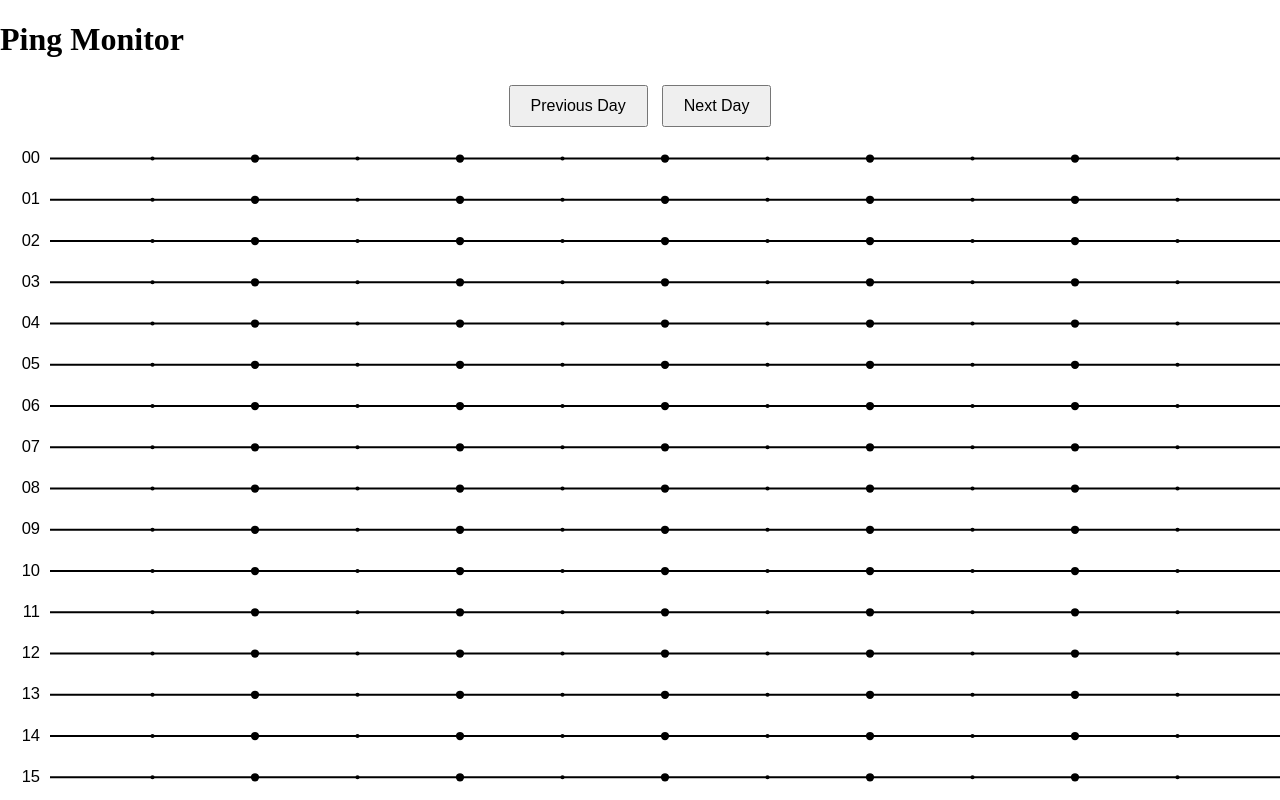
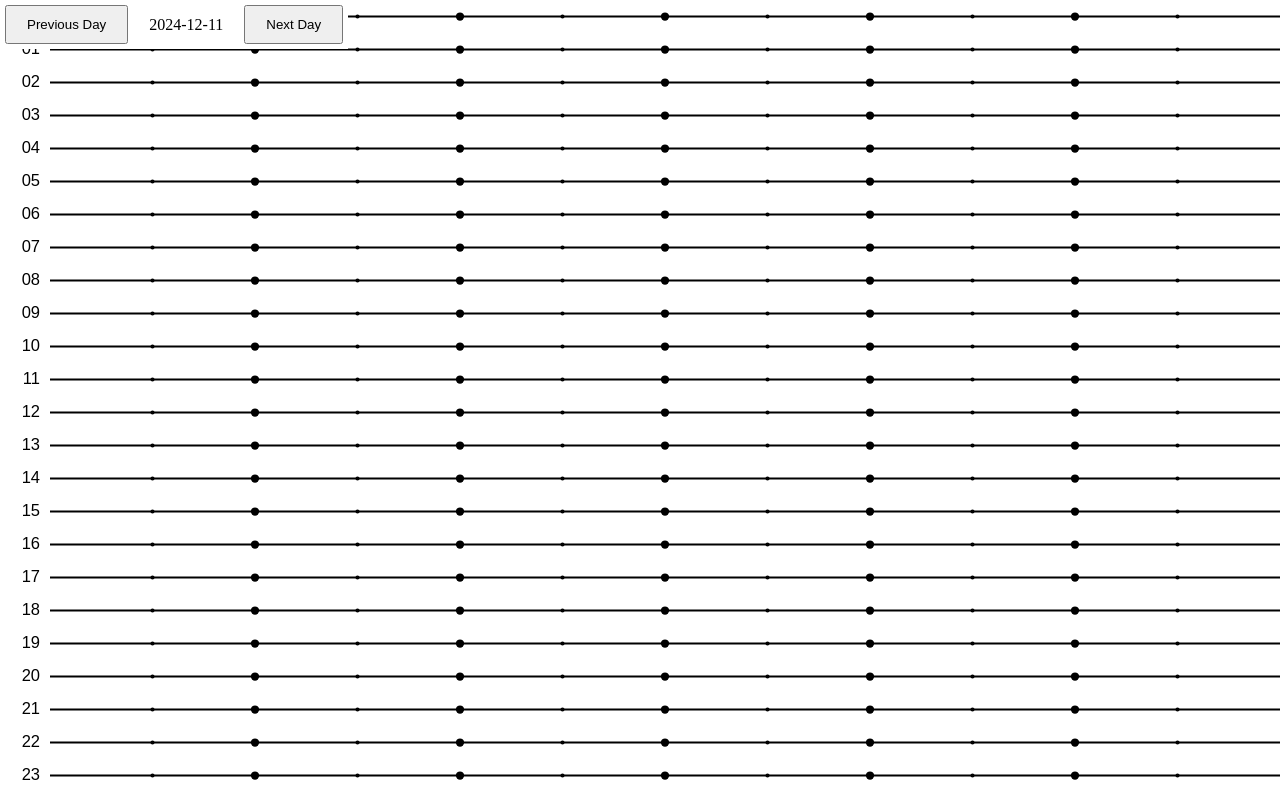
Before and after one commit to narumichi/PingMonitor, a website: page public/index.html in a window 1280 px wide. Shown: the top 800 px of the page. Drawn offline with Linux system fonts and the light colour scheme; no server answers.

Commit message:
とりあえずの完成。

```diff
--- a/public/app.js
+++ b/public/app.js
@@ -1,14 +1,14 @@
 const responseTimes = [];
-const failedTimes = [];
 let currentDate = new Date();
 
 async function loadLogs(date) {
 	responseTimes.length = 0;
-	failedTimes.length = 0;
 
 	const isoDate = date.toISOString().split("T")[0];
 	const response = await fetch(`/logs?date=${isoDate}`);
 	const text = await response.text();
+	const currentDate = document.getElementById("current-day");
+	currentDate.innerHTML = isoDate;
 
 	const lines = text.split("\n");
 	lines.forEach((line) => {
@@ -16,12 +16,9 @@ async function loadLogs(date) {
 		if (parts.length < 2) return;
 
 		const timestamp = new Date(parts[0]);
-		const value = parts[1] === "Ping failed" ? null : parseFloat(parts[1]);
+		const value = parts[1] === "Ping failed" ? -1 : parseFloat(parts[1]); // 失敗は -1 を入れておく。その他はそのままの値。
 
 		responseTimes.push({ time: timestamp, value });
-		if (value === null) {
-			failedTimes.push(timestamp);
-		}
 	});
 	updateHeatmap();
 }
@@ -30,7 +27,6 @@ function initializeHeatmap() {
 	const today = new Date(currentDate);
 	today.setHours(0, 0, 0, 0);
 	responseTimes.length = 0;
-	failedTimes.length = 0;
 
 	for (let hour = 0; hour < 24; hour++) {
 		const dateTime = new Date(today.getTime() + hour * 60 * 60 * 1000);
@@ -43,20 +39,19 @@ function updateHeatmap() {
 	const ctx = canvas.getContext("2d");
 	const pageHeight = window.innerHeight;
 	const rowHeight = Math.floor(pageHeight / 24);
-	const marginHeight = rowHeight / 4;
 	const labelWidth = 50;
 	const containerWidth = canvas.clientWidth - labelWidth;
 	const pixelsPerMs = containerWidth / (60 * 60 * 1000);
 
 	canvas.width = containerWidth + labelWidth;
-	canvas.height = 24 * (rowHeight + marginHeight);
+	canvas.height = 24 * rowHeight;
 
-	drawHourLabels(ctx, labelWidth, rowHeight, marginHeight);
-	drawTimeLines(ctx, labelWidth, containerWidth, rowHeight, marginHeight);
+	drawHourLabels(ctx, labelWidth, rowHeight);
+	drawTimeLines(ctx, labelWidth, containerWidth, rowHeight);
 
 	for (let hour = 0; hour < 24; hour++) {
 		const rowIndex = hour;
-		const y = rowIndex * (rowHeight + marginHeight);
+		const y = rowIndex * rowHeight;
 
 		const hourStart = new Date(currentDate.getFullYear(), currentDate.getMonth(), currentDate.getDate(), hour, 0, 0);
 		const hourEnd = new Date(hourStart.getTime() + 60 * 60 * 1000);
@@ -74,7 +69,7 @@ function updateHeatmap() {
 				return;
 			}
 
-			if (failedTimes.some((time) => time.getTime() === entry.time.getTime())) {
+			if (entry.value < 0) {
 				ctx.fillStyle = "rgb(255, 0, 0)"; // Ping失敗は赤
 			} else {
 				const intensity = Math.min(entry.value / 200, 1);
@@ -87,25 +82,25 @@ function updateHeatmap() {
 		});
 	}
 
-	drawTimeMarkers(ctx, labelWidth, containerWidth, rowHeight, marginHeight);
+	drawTimeMarkers(ctx, labelWidth, containerWidth, rowHeight);
 }
 
-function drawTimeLines(ctx, labelWidth, width, rowHeight, marginHeight) {
+function drawTimeLines(ctx, labelWidth, width, rowHeight) {
 	for (let row = 0; row < 24; row++) {
-		const centerY = row * (rowHeight + marginHeight) + rowHeight / 2; // ヒートマップの上下中央
+		const centerY = row * rowHeight + rowHeight / 2; // ヒートマップの上下中央
 
 		ctx.fillStyle = "black";
 		ctx.fillRect(labelWidth, centerY - 1, width, 2);
 	}
 }
 
-function drawTimeMarkers(ctx, labelWidth, width, rowHeight, marginHeight) {
+function drawTimeMarkers(ctx, labelWidth, width, rowHeight) {
 	const pixelsPerMinute = width / 60; // 1分あたりのピクセル数
 	const largeMarkerRadius = rowHeight / 8; // 30分ごとの円の半径
 	const smallMarkerRadius = rowHeight / 16; // 5分ごとの円の半径
 
 	for (let row = 0; row < 24; row++) {
-		const centerY = row * (rowHeight + marginHeight) + rowHeight / 2; // ヒートマップの上下中央
+		const centerY = row * rowHeight + rowHeight / 2; // ヒートマップの上下中央
 
 		for (let minute = 0; minute <= 60; minute += 5) { // 5分おきに描画
 			const centerX = labelWidth + minute * pixelsPerMinute;
@@ -128,14 +123,14 @@ function drawTimeMarkers(ctx, labelWidth, width, rowHeight, marginHeight) {
 	}
 }
 
-function drawHourLabels(ctx, labelWidth, rowHeight, marginHeight) {
+function drawHourLabels(ctx, labelWidth, rowHeight) {
 	ctx.fillStyle = "black";
 	ctx.font = `${rowHeight / 2}px Arial`;
 	ctx.textAlign = "right";
 	ctx.textBaseline = "middle";
 
 	for (let row = 0; row < 24; row++) {
-		const centerY = row * (rowHeight + marginHeight) + rowHeight / 2;
+		const centerY = row * rowHeight + rowHeight / 2;
 		const hourText = `${String(row).padStart(2, "0")}`;
 		ctx.fillText(hourText, labelWidth - 10, centerY);
 	}
@@ -162,8 +157,7 @@ window.onload = async () => {
 		const time = new Date(timestamp);
 
 		if (value === "Ping failed") {
-			failedTimes.push(time);
-			responseTimes.push({ time, value: null });
+			responseTimes.push({ time, value: -1 });
 		} else {
 			responseTimes.push({ time, value: parseFloat(value) });
 		}
--- a/public/index.html
+++ b/public/index.html
@@ -6,9 +6,9 @@
 	<link rel="stylesheet" href="styles.css">
 </head>
 <body>
-	<h1>Ping Monitor</h1>
 	<div class="controls">
 		<button id="prev-day">Previous Day</button>
+		<span id="current-day"></span>
 		<button id="next-day">Next Day</button>
 	</div>
     <canvas id="heatmap"></canvas>
--- a/public/styles.css
+++ b/public/styles.css
@@ -1,22 +1,29 @@
 canvas {
-	width: 100%;
+	width: 100vw;
 	display: block;
 }
 
 body {
 	margin: 0;
 	padding: 0;
-	overflow-y: scroll;
+	overflow: hidden;
+	font-size: 16px;
 }
 
 .controls {
+	position: absolute;
+	display: flex;
+	justify-content: center;
+	align-items: center;
+	gap: 1rem;
+	top: 0;
+	margin: 0 auto;
 	text-align: center;
-	margin: 10px;
+	background-color: white;
 }
 
 .controls button {
 	padding: 10px 20px;
-	font-size: 16px;
 	margin: 5px;
 	cursor: pointer;
 }
```
Also changed, not shown: 1 other file.
